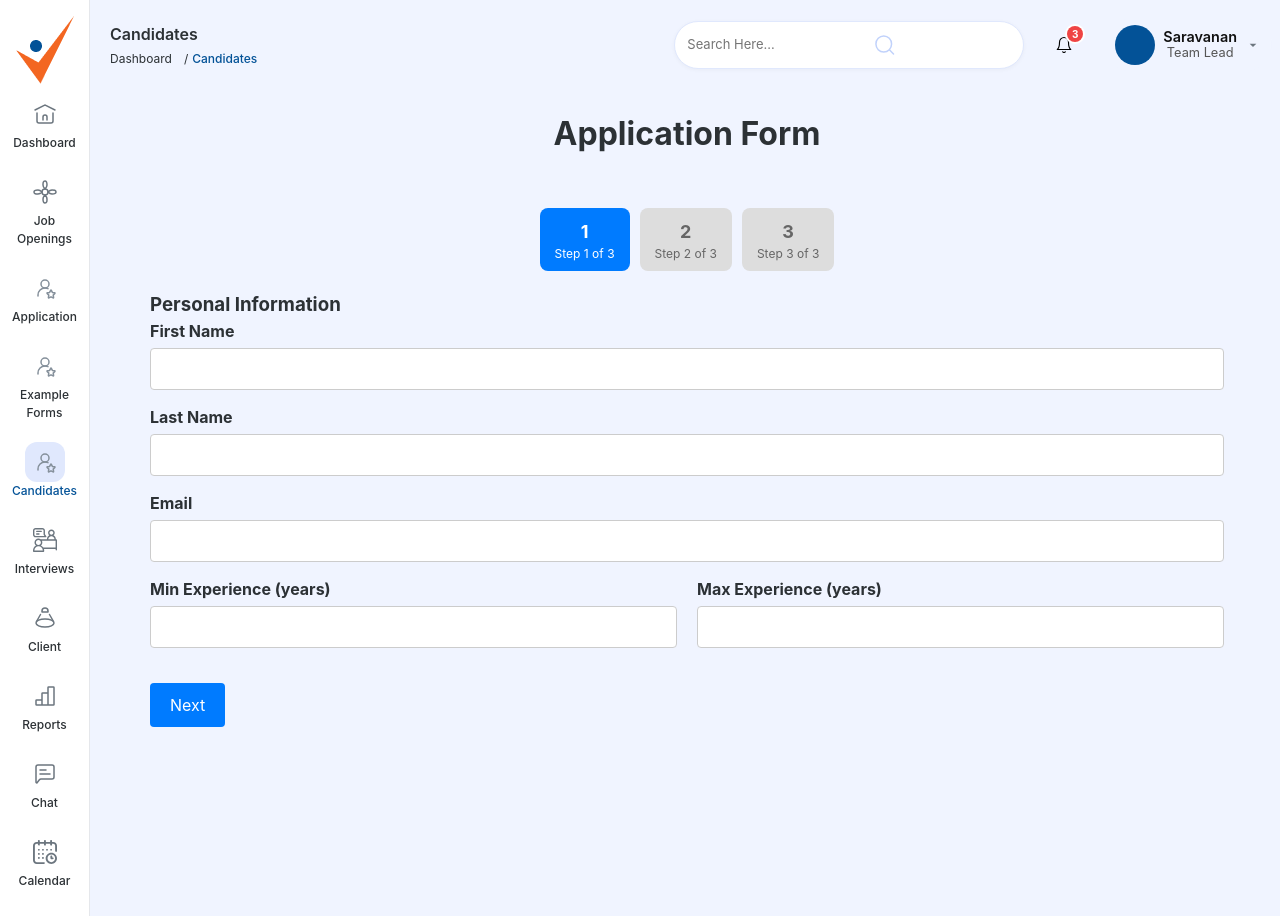
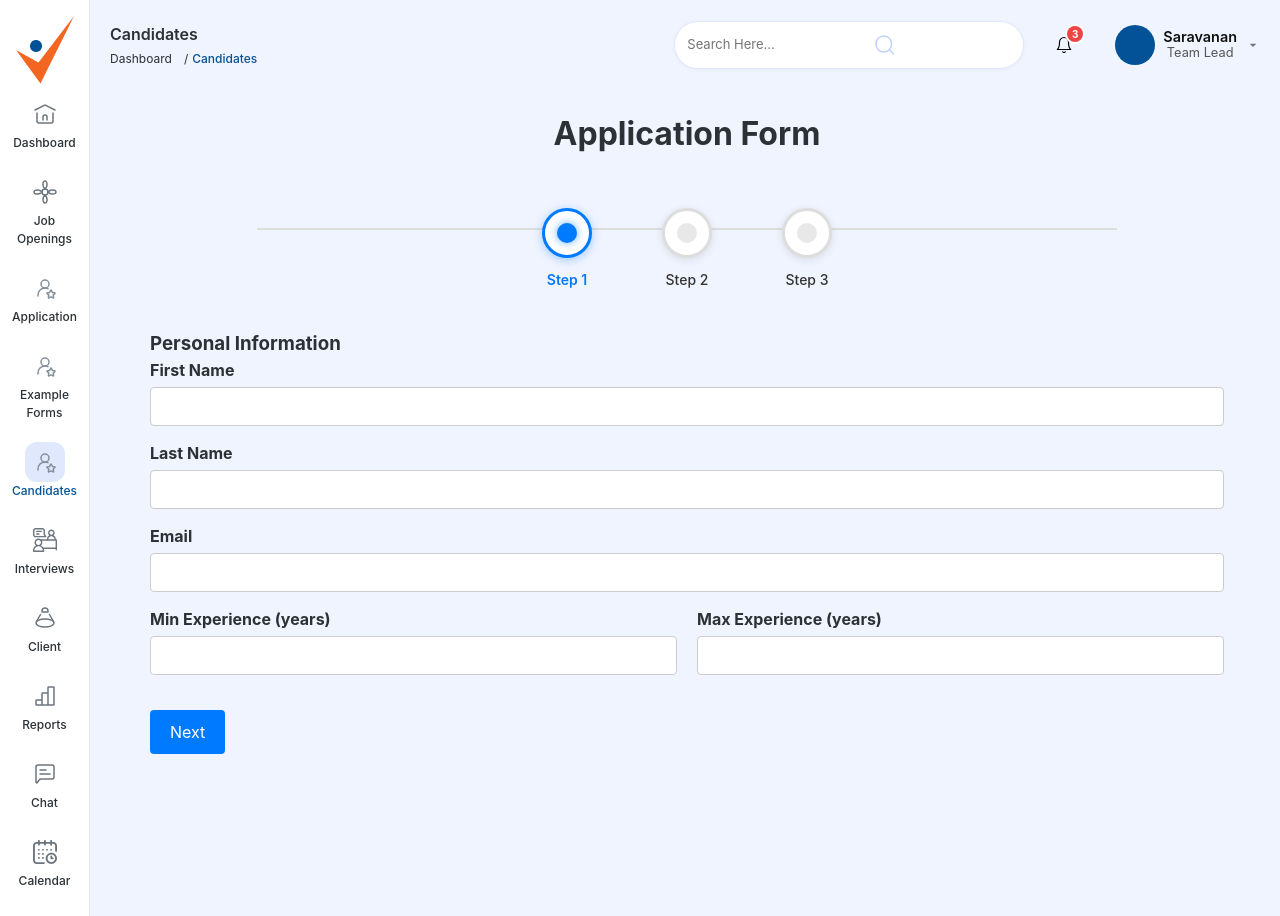
Before and after one commit to HRITHIK-MH/Arrows_Frontend, a React (Vite) app in the folder frontend/: page /candidates in a window 1280 px wide. Built offline with nearby package versions, Linux system fonts and the light colour scheme.

Commit message:
form changes

```diff
--- a/frontend/src/components/forms/FormField.css
+++ b/frontend/src/components/forms/FormField.css
@@ -22,6 +22,42 @@
   border: 1px solid #ccc;
   border-radius: 4px;
   box-sizing: border-box;
+  font-size: 14px;
+}
+
+.form-field input[type="date"],
+.form-field input[type="time"],
+.form-field input[type="datetime-local"] {
+  min-height: 40px;
+  cursor: pointer;
+  padding-right: 40px;
+  position: relative;
+}
+
+.form-field input[type="date"]::-webkit-outer-spin-button,
+.form-field input[type="date"]::-webkit-inner-spin-button {
+  display: none;
+}
+
+.form-field input[type="date"]::-webkit-calendar-picker-indicator {
+  cursor: pointer;
+  border-radius: 4px;
+  margin-right: 8px;
+  opacity: 1;
+  filter: invert(0.8);
+  width: 20px;
+  height: 20px;
+}
+
+.form-field input[type="date"]::-webkit-calendar-picker-indicator:hover {
+  background-color: #f0f0f0;
+}
+
+/* Firefox date input styling */
+@supports (-moz-appearance:none) {
+  .form-field input[type="date"] {
+    padding-right: 10px;
+  }
 }
 
 .form-field select[multiple] {
--- a/frontend/src/components/forms/MultiStepForm.css
+++ b/frontend/src/components/forms/MultiStepForm.css
@@ -6,43 +6,105 @@
 .step-indicator {
   display: flex;
   justify-content: center;
-  margin-bottom: 20px;
-  gap: 10px;
+  align-items: flex-start;
+  margin-bottom: 40px;
+  gap: 20px;
+  position: relative;
+}
+
+/* Connection line between steps */
+.step-indicator::before {
+  content: '';
+  position: absolute;
+  top: 20px;
+  left: 10%;
+  right: 10%;
+  height: 2px;
+  background-color: #ddd;
+  z-index: 0;
+  transition: background-color 0.3s ease;
 }
 
 .step {
   display: flex;
   flex-direction: column;
   align-items: center;
-  padding: 10px 15px;
-  border-radius: 8px;
-  background-color: #ddd;
-  color: #666;
+  position: relative;
+  z-index: 1;
+  text-align: center;
+  min-width: 100px;
+}
+
+.step-number {
+  width: 50px;
+  height: 50px;
+  border-radius: 50%;
+  border: 3px solid #ddd;
+  background-color: white;
+  display: flex;
+  align-items: center;
+  justify-content: center;
+  font-size: 18px;
   font-weight: bold;
-  min-width: 80px;
+  color: #999;
+  margin-bottom: 12px;
+  transition: all 0.4s ease;
+  position: relative;
+  box-shadow: 0 2px 8px rgba(0, 0, 0, 0.1);
+}
+
+/* Animation for outer circle */
+@keyframes scaleCircle {
+  0% {
+    box-shadow: 0 2px 8px rgba(0, 123, 255, 0.3);
+  }
+  50% {
+    box-shadow: 0 2px 16px rgba(0, 123, 255, 0.5);
+  }
+  100% {
+    box-shadow: 0 2px 8px rgba(0, 123, 255, 0.3);
+  }
+}
+
+/* Inner circle for step number */
+.step-number::after {
+  content: '';
+  position: absolute;
+  width: 20px;
+  height: 20px;
+  border-radius: 50%;
+  background-color: #e8e8e8;
+  transition: all 0.4s ease;
+}
+
+.step.active .step-number {
+  border-color: #007bff;
+  background-color: white;
+  border-width: 3px;
+  animation: scaleCircle 2s infinite;
+}
+
+.step.active .step-number {
+  color: #007bff;
+}
+
+.step.active .step-number::after {
+  background-color: #007bff;
+  box-shadow: 0 0 8px rgba(0, 123, 255, 0.6);
+}
+
+.step-label {
+  font-size: 14px;
+  font-weight: 500;
+  color: #333;
+  text-align: center;
+  line-height: 1.4;
   transition: all 0.3s ease;
 }
 
-.step.active {
-  background-color: #007bff;
-  color: white;
-}
-
-.step-number {
-  font-size: 18px;
-  font-weight: bold;
-  margin-bottom: 2px;
-}
-
-.step-label {
-  font-size: 12px;
-  font-weight: normal;
-  text-align: center;
-  line-height: 1.2;
-}
-
-.step.active {
-  background-color: #007bff;
+.step.active .step-label {
+  color: #007bff;
+  font-weight: 600;
 }
 
 .form-buttons {
@@ -58,8 +120,20 @@
   background-color: #007bff;
   color: white;
   cursor: pointer;
+  transition: all 0.3s ease;
 }
 
 .form-buttons button:hover {
   background-color: #0056b3;
 }
+
+.form-buttons button:disabled {
+  background-color: #cccccc;
+  color: #666666;
+  cursor: not-allowed;
+  opacity: 0.6;
+}
+
+.form-buttons button:disabled:hover {
+  background-color: #cccccc;
+}
--- a/frontend/src/components/forms/MultiStepForm.jsx
+++ b/frontend/src/components/forms/MultiStepForm.jsx
@@ -1,9 +1,10 @@
 import React, { useState } from 'react';
 import './MultiStepForm.css';
 
-const MultiStepForm = ({ steps, onSubmit }) => {
+const MultiStepForm = ({ steps, onSubmit, validationErrors = {} }) => {
   const [currentStep, setCurrentStep] = useState(0);
   const [formData, setFormData] = useState({});
+  const [stepFields, setStepFields] = useState({});
 
   const handleNext = () => {
     if (currentStep < steps.length - 1) {
@@ -21,9 +22,40 @@ const MultiStepForm = ({ steps, onSubmit }) => {
     setFormData({ ...formData, [field]: value });
   };
 
+  const handleSetStepFields = (fields) => {
+    setStepFields(prev => ({
+      ...prev,
+      [currentStep]: fields
+    }));
+  };
+
   const handleSubmit = (e) => {
     e.preventDefault();
     onSubmit(formData);
+  };
+
+  // Check if current step is valid
+  const isCurrentStepValid = () => {
+    const currentStepFieldNames = stepFields[currentStep] || [];
+
+    if (currentStepFieldNames.length === 0) {
+      return true; // No fields to validate
+    }
+
+    // Check if all required fields have values and no validation errors
+    return currentStepFieldNames.every(fieldName => {
+      const value = formData[fieldName];
+      const hasError = validationErrors[fieldName];
+
+      // Field must have a non-empty value and no validation error
+      const hasValue =
+        value !== undefined &&
+        value !== null &&
+        value !== '' &&
+        (Array.isArray(value) ? value.length > 0 : true);
+
+      return hasValue && !hasError;
+    });
   };
 
   const CurrentStepComponent = steps[currentStep].component;
@@ -34,18 +66,34 @@ const MultiStepForm = ({ steps, onSubmit }) => {
         {steps.map((step, index) => (
           <div key={index} className={`step ${index <= currentStep ? 'active' : ''}`}>
             <span className="step-number">{index + 1}</span>
-            <span className="step-label">Step {index + 1} of {steps.length}</span>
+            <span className="step-label">{step.title || `Step ${index + 1}`}</span>
           </div>
         ))}
       </div>
       <form onSubmit={handleSubmit}>
-        <CurrentStepComponent formData={formData} onChange={handleChange} />
+        <CurrentStepComponent
+          formData={formData}
+          onChange={handleChange}
+          onSetStepFields={handleSetStepFields}
+          validationErrors={validationErrors}
+        />
         <div className="form-buttons">
           {currentStep > 0 && <button type="button" onClick={handlePrev}>Previous</button>}
           {currentStep < steps.length - 1 ? (
-            <button type="button" onClick={handleNext}>Next</button>
+            <button
+              type="button"
+              onClick={handleNext}
+              disabled={!isCurrentStepValid()}
+            >
+              Next
+            </button>
           ) : (
-            <button type="submit">Submit</button>
+            <button
+              type="submit"
+              disabled={!isCurrentStepValid()}
+            >
+              Submit
+            </button>
           )}
         </div>
       </form>
--- a/frontend/src/components/forms/ReusableForm.css
+++ b/frontend/src/components/forms/ReusableForm.css
@@ -25,12 +25,18 @@
 }
 
 /* Grid cell positioning */
+.grid-cell {
+  overflow: visible;
+  min-height: auto;
+}
+
 .grid-cell.grid-col-1 { grid-column: 1; }
 .grid-cell.grid-col-2 { grid-column: 2; }
 .grid-cell.grid-col-3 { grid-column: 3; }
 .grid-cell.grid-row-1 { grid-row: 1; }
 .grid-cell.grid-row-2 { grid-row: 2; }
 .grid-cell.grid-row-3 { grid-row: 3; }
+.grid-cell.grid-row-4 { grid-row: 4; }
 
 /* Min-Max container for side-by-side layout */
 .min-max-container {
--- a/frontend/src/components/forms/formConfigs.js
+++ b/frontend/src/components/forms/formConfigs.js
@@ -353,41 +353,6 @@ export const jobOpeningConfig = {
           type: "textarea",
           required: false,
           cssClass: "grid-col-3 grid-row-4"
-        },
-        {
-          name: "noofpositions",
-          label: "Number of Positions",
-          type: "text",
-          required: true,
-          cssClass: "grid-col-1 grid-row-3"
-        },
-        {
-          name: "jobreceiveddate",
-          label: "Job Received Date",
-          type: "text",
-          required: true,
-          cssClass: "grid-col-2 grid-row-3"
-        },
-        {
-          name: "hiringtype",
-          label: "Hiring Type",
-          type: "select",
-          required: true,
-          cssClass: "grid-col-3 grid-row-3",
-          options: [
-            { value: "remote", label: "Remote" },
-            { value: "onsite", label: "On-site" },
-            { value: "hybrid", label: "Hybrid" },
-            { value: "new-york", label: "New York, NY" },
-            { value: "san-francisco", label: "San Francisco, CA" },
-            { value: "austin", label: "Austin, TX" },
-            { value: "seattle", label: "Seattle, WA" },
-            { value: "boston", label: "Boston, MA" },
-            { value: "chicago", label: "Chicago, IL" },
-            { value: "los-angeles", label: "Los Angeles, CA" },
-            { value: "miami", label: "Miami, FL" },
-            { value: "denver", label: "Denver, CO" }
-          ]
         }
       ]
     },
@@ -573,6 +538,7 @@ export const jobOpeningConfig = {
       return { isValid: true };
     },
     requiredField: async (value, fieldName) => {
+      // Check if value is empty
       if (!value || (typeof value === 'string' && value.trim() === '')) {
         const fieldLabels = {
           jobPositionId: 'Job Position ID',
@@ -581,32 +547,45 @@ export const jobOpeningConfig = {
           maxValue: 'Max'
         };
         const fieldLabel = fieldLabels[fieldName] || fieldName;
-        return { isValid: false, message: `Please enter the ${fieldLabel}` };
+        return { isValid: false, message: `${fieldLabel} is required` };
+      }
+
+      // Additional validation for specific fields
+      if (fieldName === 'jobPositionId') {
+        // Validate Job Position ID format
+        if (!/^[A-Z0-9\-_]{1,20}$/.test(value)) {
+          return {
+            isValid: false,
+            message: 'Job Position ID must be 1-20 characters (alphanumeric, hyphens, underscores only)'
+          };
         }
 
         try {
-        // Make AJAX call to validate required field
-        const response = await fetch('/api/validate-required-field', {
+          // Try to validate against backend if available
+          const response = await fetch('/api/validate-job-position-id', {
             method: 'POST',
             headers: {
               'Content-Type': 'application/json',
             },
-          body: JSON.stringify({ fieldName, value })
+            body: JSON.stringify({ jobPositionId: value })
           });
 
+          if (response.ok) {
             const result = await response.json();
-
-        if (!response.ok) {
-          return { isValid: false, message: result.message || `${fieldName} validation failed` };
+            return result;
+          } else {
+            // Backend validation failed
+            const error = await response.json();
+            return { isValid: false, message: error.message || 'This Job Position ID is not valid' };
+          }
+        } catch (error) {
+          console.warn(`Backend validation unavailable for ${fieldName}, using client-side validation only`, error);
+          // Return success for client-side validation only
+          return { isValid: true };
+        }
       }
 
-        return result;
-      } catch (error) {
-        console.error(`Error validating ${fieldName}:`, error);
-
-        // Fallback to basic validation if server is unavailable
       return { isValid: true };
-      }
     },
     description: async (value) => {
       if (!value) {
```
Also changed, not shown: frontend/src/components/forms/ReusableForm.jsx (+30 -7 lines). Lines whose indentation alone changed are shown as unchanged.
